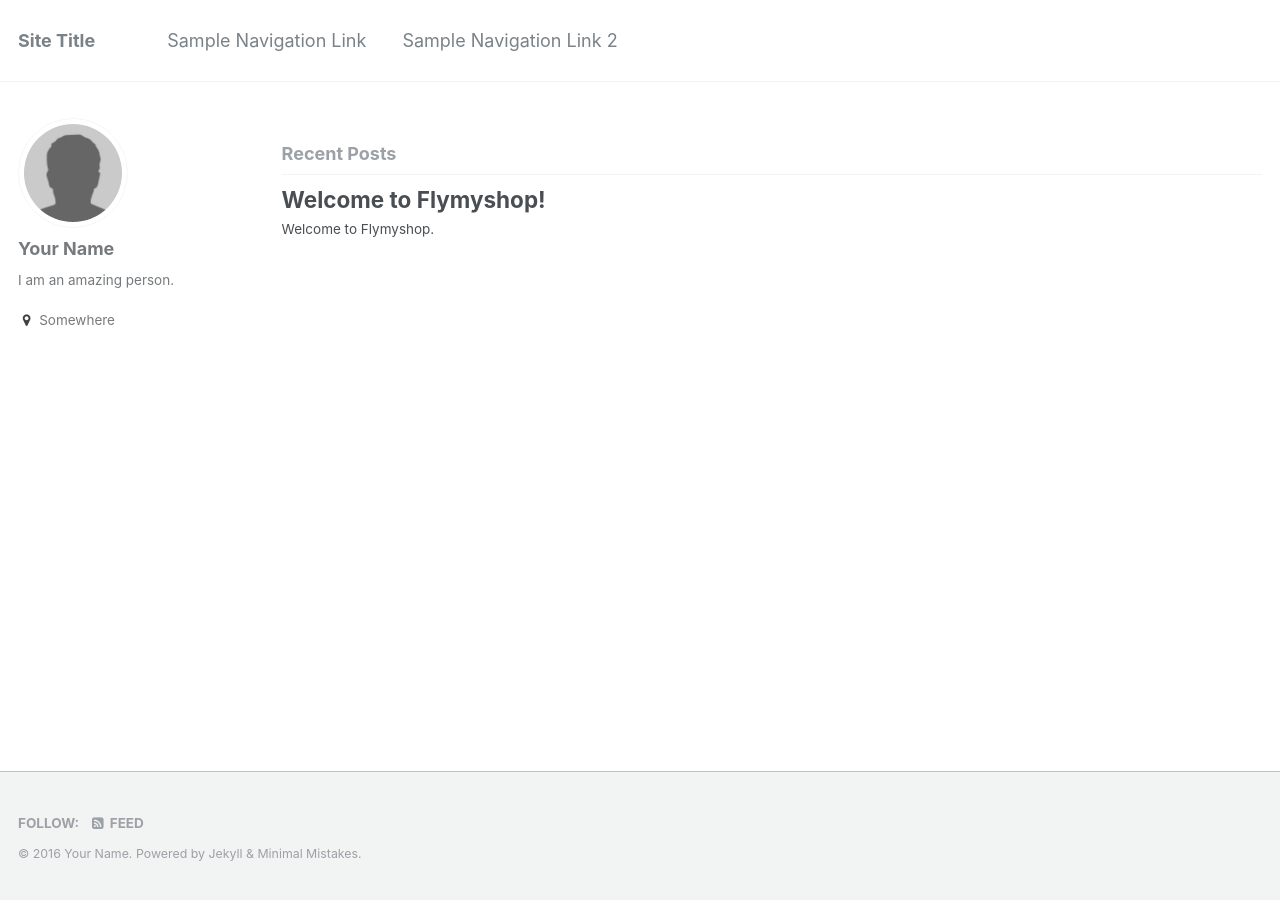
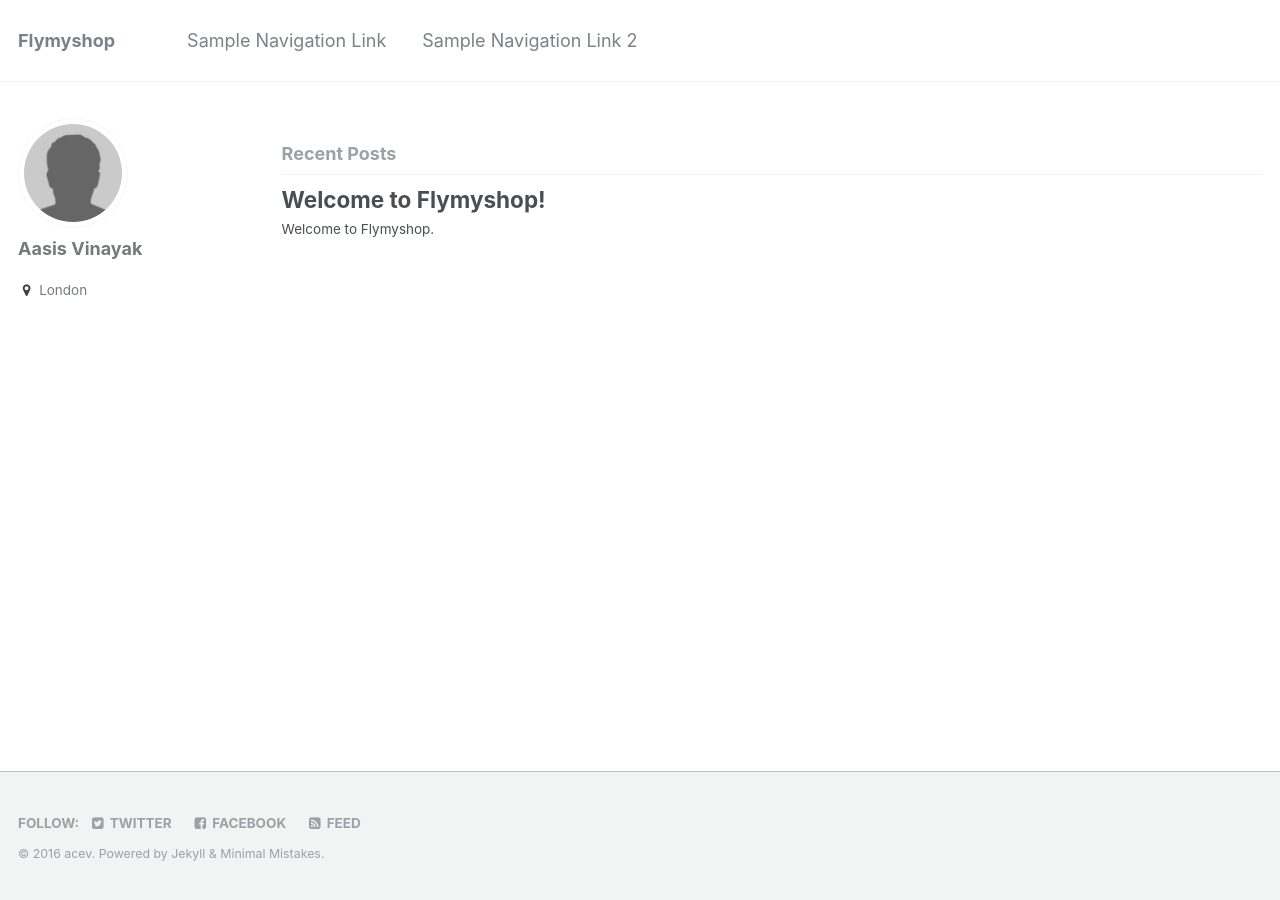
Before and after one commit to aasisvinayak/flymyshop, a Jekyll site: the page built from index.html, in a window 1280 px wide. Built offline with Jekyll 4.4.1, drawn with Linux system fonts in a browser that asks for light colours; a script bundle is joined from its source files by our own code; the list of posts is cut into pages by our own code.

Commit message:
Change theme

```diff
--- a/_config.yml
+++ b/_config.yml
@@ -7,10 +7,10 @@
 
 # Site Settings
 locale                   : "en"
-title                    : "Site Title"
+title                    : "Flymyshop"
 title_separator          : "-"
-name                     : "Your Name"
-description              : "An amazing website."
+name                     : "acev"
+description              : "Built on top of laravel"
 url                      : # the base hostname & protocol for your site e.g. "https://mmistakes.github.io"
 baseurl                  : # the subpath of your site, e.g. "/blog"
 repository               : # GitHub username/repo-name e.g. "mmistakes/minimal-mistakes"
@@ -55,9 +55,9 @@ yandex_site_verification :
 
 # Social Sharing
 twitter:
-  username               :
+  username               : aasisvinayak
 facebook:
-  username               :
+  username               : aasisvinayak
   app_id                 :
   publisher              :
 og_image                 : # Open Graph/Twitter default site image
@@ -77,10 +77,10 @@ analytics:
 
 # Site Author
 author:
-  name             : "Your Name"
+  name             : "Aasis Vinayak"
   avatar           : "bio-photo.jpg"
-  bio              : "I am an amazing person."
-  location         : "Somewhere"
+  bio              : ""
+  location         : "London"
   email            :
   uri              :
   bitbucket        :
```
